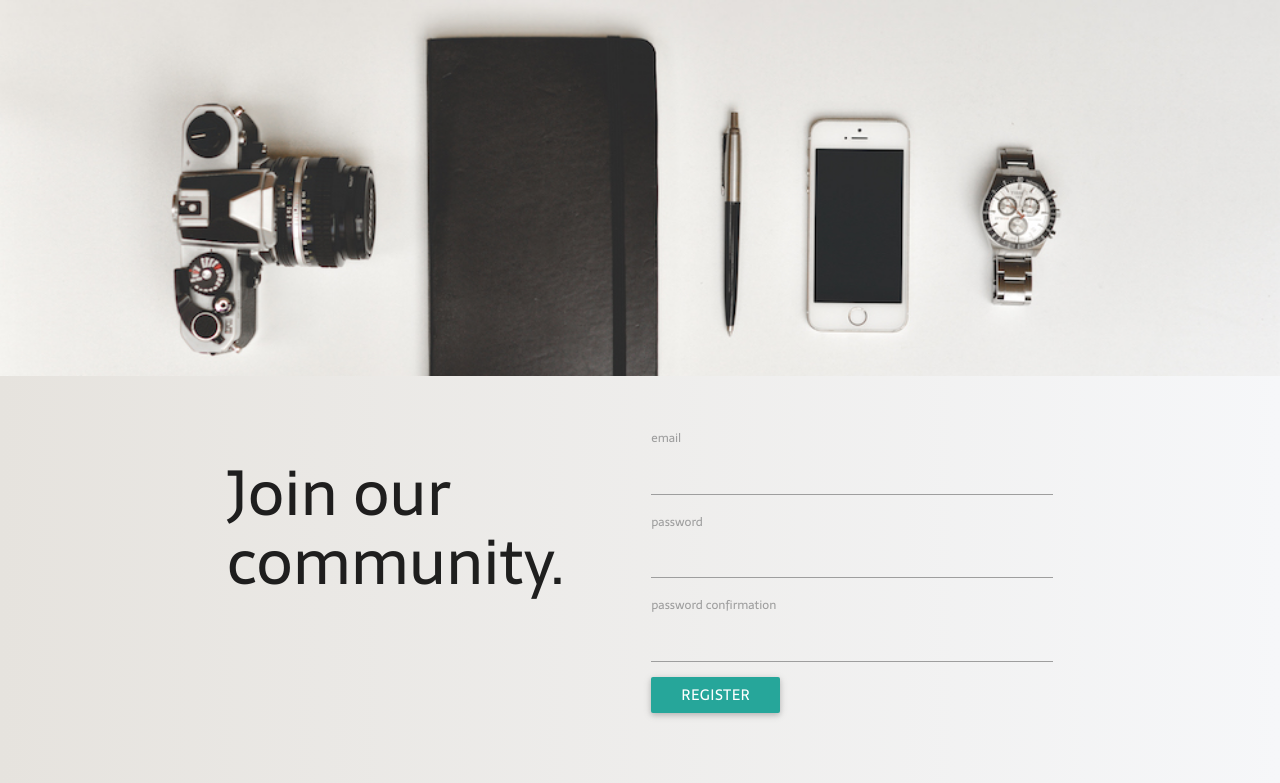
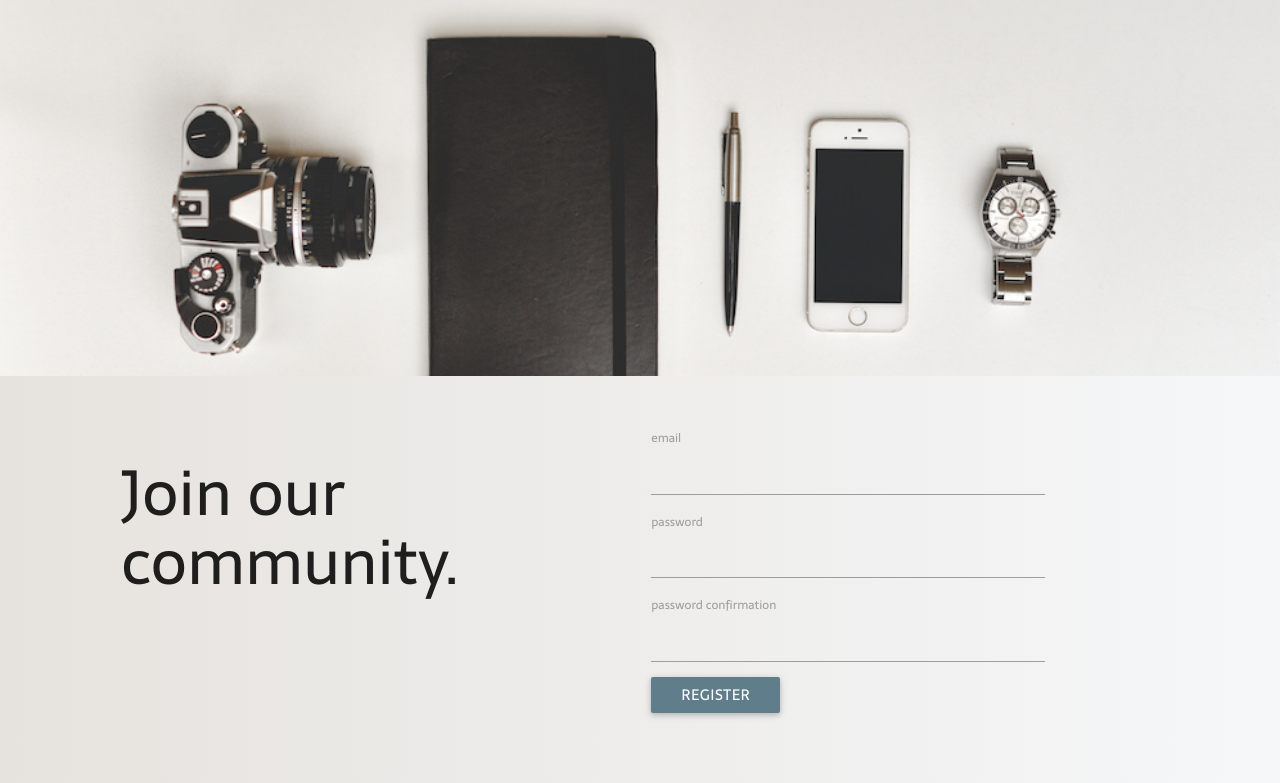
Before and after one commit to kushthaker/setupshop, a plain HTML site: page frontend/index.html at #/landing in a window 1280 px wide. Shown: the part 274-1057 px from the top of the page. Drawn offline with Linux system fonts and the light colour scheme.

Commit message:
landing page complete

```diff
--- a/frontend/css/style.scss
+++ b/frontend/css/style.scss
@@ -31,6 +31,15 @@ nav {
 
 #registration-section {
 	padding: 50px;
+
+	h1 {
+		padding-left: 60px;
+	}
+
+	form {
+		padding-right: 60px;
+		width: 80%;
+	}
 }
 
 .grad {
@@ -39,3 +48,22 @@ nav {
   background: -moz-linear-gradient(right, #E6E3DE, #F6F7F9); /* For Firefox 3.6 to 15 */
   background: linear-gradient(to right, #E6E3DE, #F6F7F9); /* Standard syntax */
 }
+
+input[type=text]:focus:not([readonly]), input[type=password]:focus:not([readonly]), input[type=email]:focus:not([readonly]), input[type=url]:focus:not([readonly]), input[type=time]:focus:not([readonly]), input[type=date]:focus:not([readonly]), input[type=datetime-local]:focus:not([readonly]), input[type=tel]:focus:not([readonly]), input[type=number]:focus:not([readonly]), input[type=search]:focus:not([readonly]), textarea.materialize-textarea:focus:not([readonly]) {
+    border-bottom: 2px solid $accent-color;
+    box-shadow: 0 1px 0 0 $accent-color
+}
+
+.btn, .btn-large {
+    text-decoration: none;
+    color: #fff;
+    background-color: $accent-color;
+    text-align: center;
+    letter-spacing: .5px;
+    -webkit-transition: .2s ease-out;
+    -moz-transition: .2s ease-out;
+    -o-transition: .2s ease-out;
+    -ms-transition: .2s ease-out;
+    transition: .2s ease-out;
+    cursor: pointer;
+}
--- a/frontend/templates/landing.html
+++ b/frontend/templates/landing.html
@@ -21,7 +21,7 @@
 	</div>
 
 	<div id="registration-section" class="grad">
-		<div class="container">
+		<div class="container-fluid">
 			<div class="row">
 
 				<div class="col s6">
```
Also changed, not shown: frontend/css/style.css, 1 other file.
